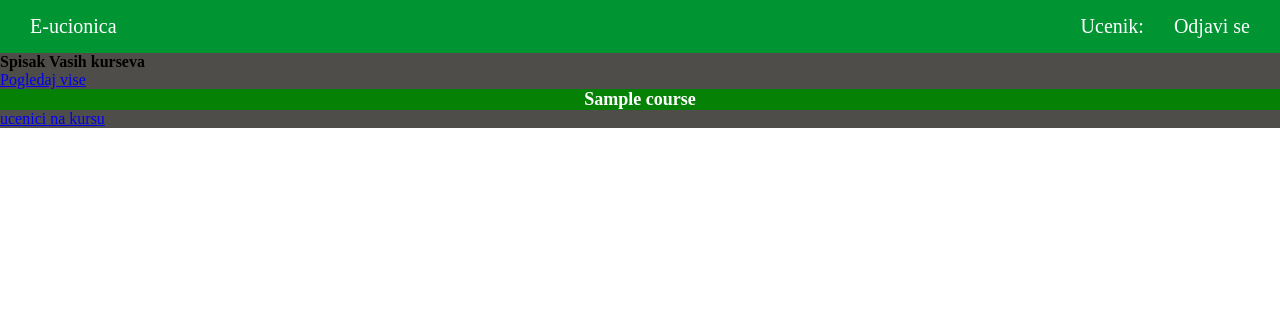
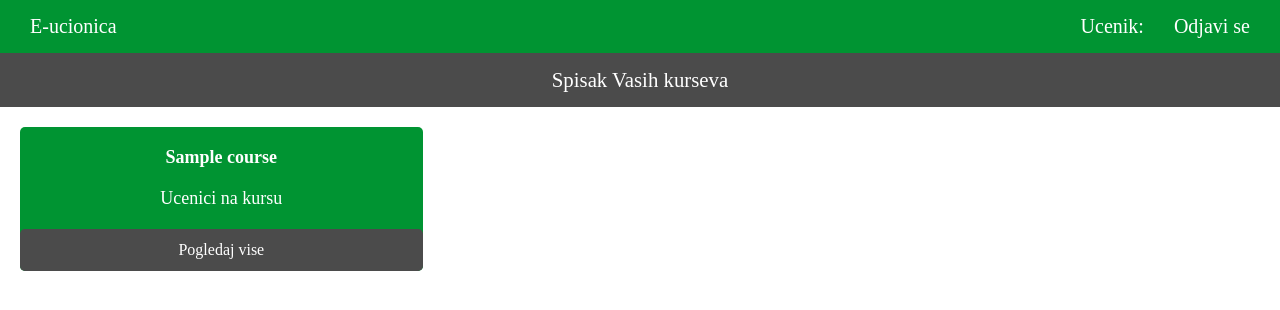
Before and after one commit to Nenad998/LMS-PHP-MVC-, a PHP site: template app/views/courses.view.php in a window 1280 px wide. Shown: the top 310 px of the page. Run offline with PHP 8.4, Linux system fonts and the light colour scheme; the template is opened without the code that fills it: most values are stand-ins (such as "Sample title", 1, 10 or a date in 2020); data that the repository does not hold is empty.

Commit message:
Update courses.view.php

```diff
--- a/app/views/courses.view.php
+++ b/app/views/courses.view.php
@@ -1,45 +1,35 @@
   <?php require 'partials/header.php';  ?>
 
-  <div class="container-fluid mt-2  h-75 d-inline-block ">
-    <div class="row ">
-      <div class="col-sm-12 col-xl-12  text-center p-2" style='background-color:#4f4d49';>
+  <div class="under_nav">
 
-          <h4 class="text-white">Spisak Vasih kurseva</h4>
+      <p class="under_nav_parag">Spisak Vasih kurseva</p>
 
-              </div>
-            </div>
+  </div>
 
 
-          <div class="row mt-3">
-            <?php  foreach ($courses as $course) { ?>
-              <div class="col-xl-4 col-12">
-               <div class="card mb-2 mt-2">
-               <div class="card-header text-center" style='background-color:#4f4d49';> <a class="text-white" href="single_course?idD=<?php echo $course->id;?>">Pogledaj vise </a>  </div>
-                <div class="card-body text-center" style='background-color:#058205';><h4 class="text-white"> <?php echo $course->name; ?> </h4> </div>
-                <div class="card-footer text-center" style='background-color:#4f4d49';> <a class="text-white" href="all_students?id=<?php echo $course->id; ?>"> ucenici na kursu</a>  </div>
 
+  <div class="wrapper">
 
-               </div>
+      <?php  foreach ($courses as $course) { ?>
 
+          <div class="card">
+              <div class="card-body">
+                  <h4 class="card-subject">  <?php echo $course->name; ?> </h4>
+                  <p class="card-name"> <a  href="all_students?id=<?php echo $course->id; ?>">Ucenici na kursu</a> </p>
 
+                  <div class="btn">  <a href="single_course?idD=<?php echo $course->id;?>" class="btn_a">Pogledaj vise</a> </div>
               </div>
 
-              <?php }?>
           </div>
 
 
+      <?php }?>
 
 
-  </div> <!-- kraj container-fluid-->
 
+  </div>
 
 
 
 </body>
 </html>
-
-
-
-
-</body>
-</html>
```
